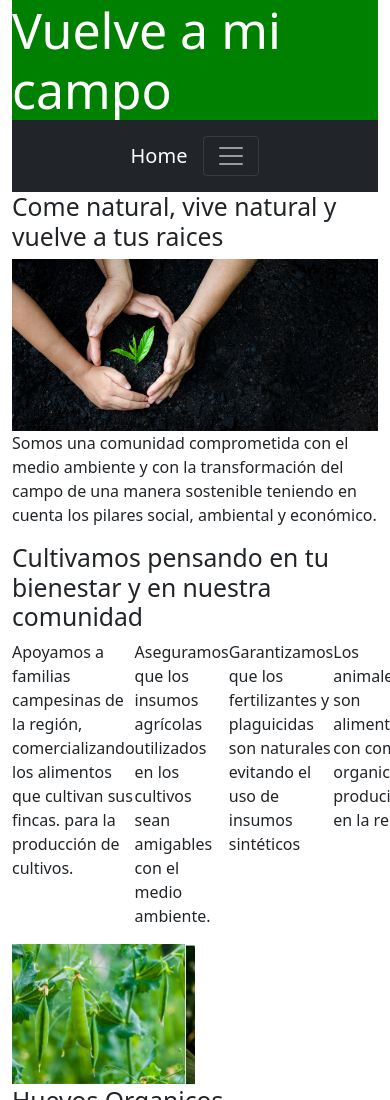
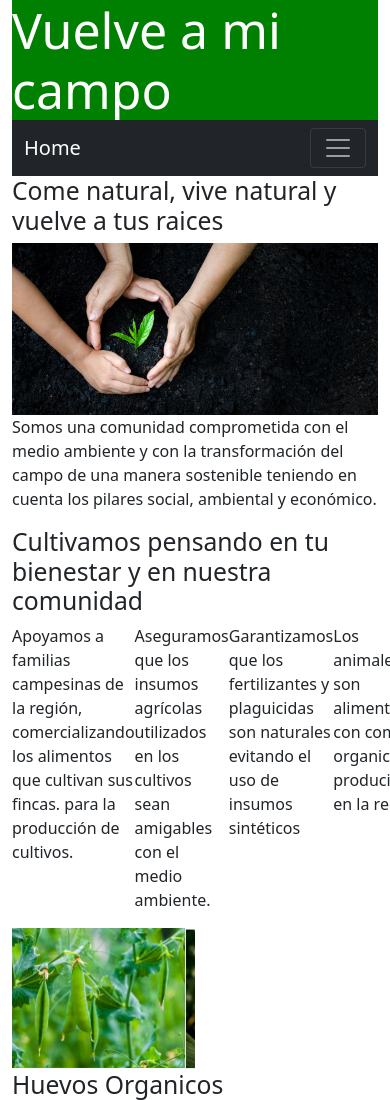
Before and after one commit to sofiagomezv612/farm, a website: page index.html in a window 390 px wide. Shown: the top 1100 px of the page. Drawn offline with nearby package versions, Linux system fonts and the light colour scheme.

Commit message:
Ajuste de navbar para que no salga doble etiqueta de nav

```diff
--- a/index.html
+++ b/index.html
@@ -34,17 +34,13 @@
     </header>
 
     <!--Menu de navegación bootstrap-->
-    <nav class="navbar navbar-dark bg-dark">
-        <!-- Navbar content -->
-        <nav class="navbar navbar-expand-lg">
-            <div class="container-fluid">
-              <a class="navbar-brand" href="#home">Home</a>
-              <button class="navbar-toggler" type="button" data-bs-toggle="collapse"
-              data-bs-target="#navbarNav" aria-controls="navbarNav" aria-expanded="false"
-              aria-label="Toggle navigation">
-                <span class="navbar-toggler-icon"></span>
-              </button>
-              <div class="collapse navbar-collapse" id="navbarNav">
+    <nav class="navbar navbar-expand-lg navbar-dark bg-dark">
+      <div class="container-fluid">
+        <a class="navbar-brand" href="#home">Home</a>
+        <button class="navbar-toggler" type="button" data-bs-toggle="collapse" data-bs-target="#navbarNav" aria-controls="navbarNav" aria-expanded="false" aria-label="Toggle navigation">
+          <span class="navbar-toggler-icon"></span>
+        </button>
+          <div class="collapse navbar-collapse" id="navbarNav">
                 <ul class="navbar-nav">
                   <li class="nav-item">
                     <a class="nav-link active" aria-current="page" href="#cultivos">Cultivos organicos</a>
@@ -62,7 +58,6 @@
               </div>
             </div>
           </nav>
-    </nav>
 
 
     <!--Sección principal-->
```
Also changed, not shown: package.json (+8 -0 lines).
